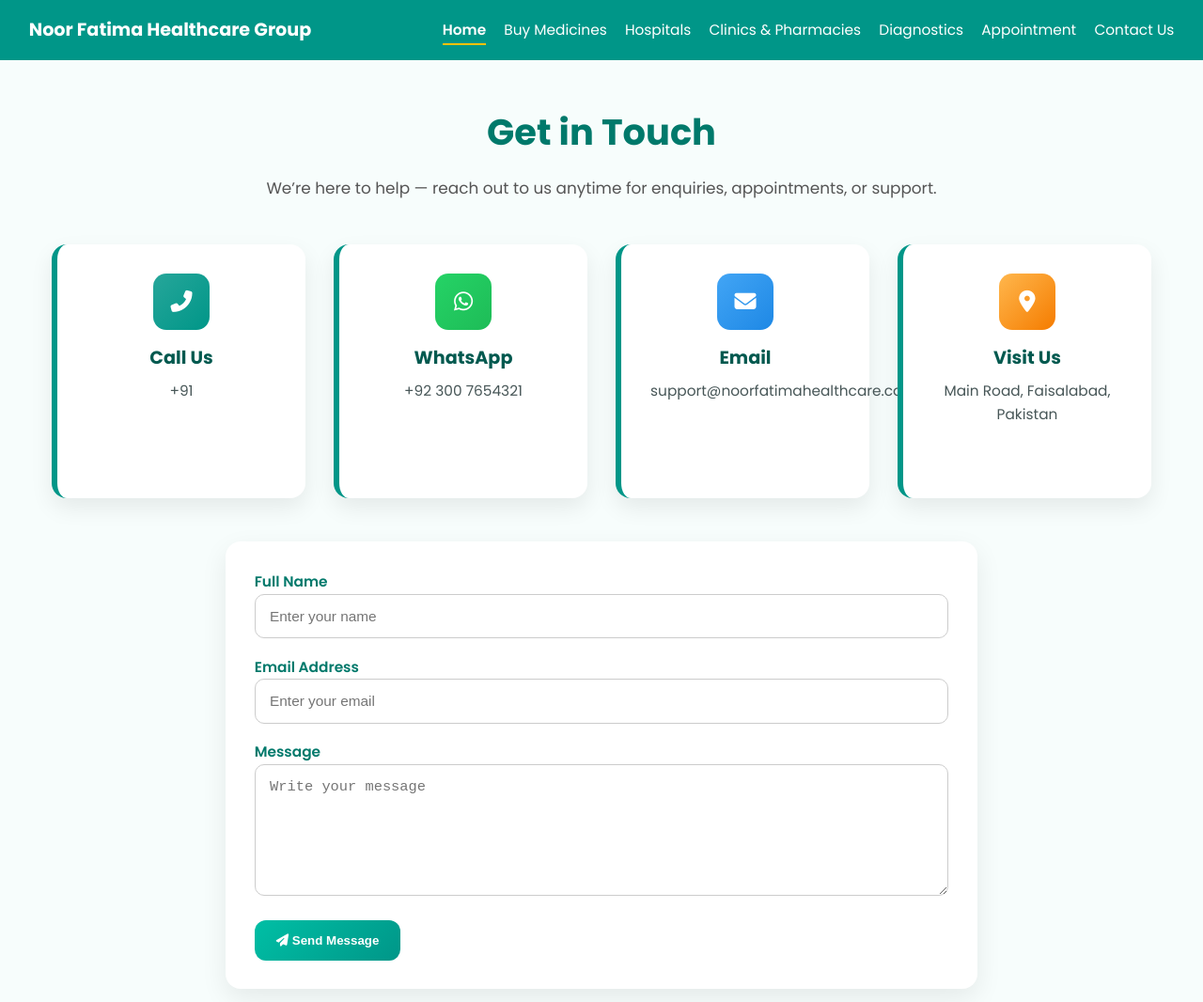
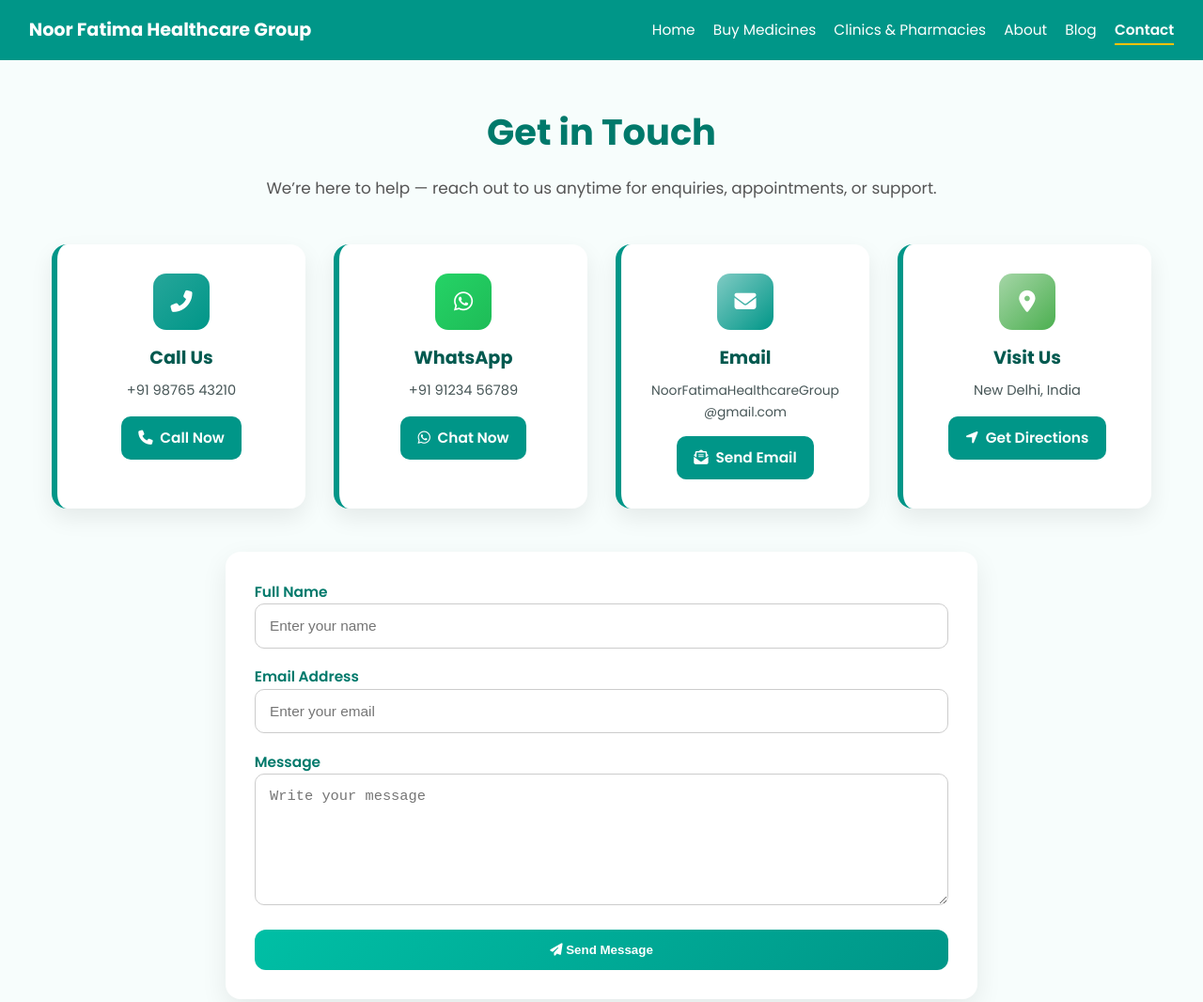
Before and after one commit to NoorFatimaHealthcareGroupNFHG/NoorFatimaHealthcareGroup, a plain HTML site: page contact.html in a window 1280 px wide. Shown: the top 1066 px of the page at 94% size. Drawn offline with Linux system fonts and the light colour scheme.

Commit message:
Add files via upload

```diff
--- a/contact.html
+++ b/contact.html
@@ -15,53 +15,29 @@
     /* RESET & BASE */
     * { margin: 0; padding: 0; box-sizing: border-box; }
     html, body { width: 100%; min-height: 100%; overflow-x: hidden; font-size: clamp(14px, 1.2vw, 18px); }
-    body {
-      font-family: 'Poppins', sans-serif;
-      background: #f7fdfc;
-      color: #333;
-      line-height: 1.6;
-    }
+    body { font-family: 'Poppins', sans-serif; background: #f7fdfc; color: #333; line-height: 1.6; }
     a { text-decoration: none; color: inherit; }
 
-    /* SKIP LINK */
-    .skip-link {
-      position: absolute; top: -40px; left: 0;
-      background: #009688; color: #fff; padding: 8px 16px;
-      z-index: 1000; border-radius: 4px; font-weight: 600;
-      transition: top 0.3s ease;
-    }
-    .skip-link:focus { top: 10px; }
-
-    /* NAVBAR (from index.html) */
+    /* NAVBAR (same as index.html) */
     .navbar {
       display: flex; justify-content: space-between; align-items: center;
-      width: 100%; padding: 1rem 2rem; background: #009688; gap: 1rem;
-      box-sizing: border-box; min-height: 64px;
+      width: 100%; padding: 1rem 2rem; background: #009688;
+      min-height: 64px; gap: 1rem;
     }
-    .navbar .logo { font-size: 1.25rem; font-weight: 700; color: white; line-height: 1; }
-    .navbar nav ul { list-style: none; display: flex; gap: 1.25rem; align-items: center; }
-    .navbar nav ul li a {
-      color: white; font-weight: 500; padding-bottom: 0.25rem;
-      transition: all 0.2s; line-height: 1;
-    }
+    .navbar .logo { font-size: 1.25rem; font-weight: 700; color: white; }
+    .navbar nav ul { list-style: none; display: flex; gap: 1.25rem; }
+    .navbar nav ul li a { color: white; font-weight: 500; padding-bottom: 0.25rem; transition: all 0.2s; }
     .navbar nav ul li a.active,
     .navbar nav ul li a:hover { font-weight: 600; border-bottom: 2px solid #ffc107; }
-    .menu-toggle {
-      display: none; background: none; border: none; color: white;
-      font-size: 1.5rem; cursor: pointer; padding: 6px; line-height: 1;
-    }
+    .menu-toggle { display: none; background: none; border: none; color: white; font-size: 1.5rem; cursor: pointer; }
 
     /* CONTACT SECTION */
-    .contact-section {
-      max-width: 1200px; margin: 3rem auto; padding: 0 1rem;
-    }
+    .contact-section { max-width: 1200px; margin: 3rem auto; padding: 0 1rem; }
     .contact-section h2 {
-      text-align: center; font-size: 2.5rem; font-weight: 800;
-      color: #00796b; margin-bottom: 1rem;
+      text-align: center; font-size: 2.5rem; font-weight: 800; color: #00796b; margin-bottom: 1rem;
     }
     .contact-section p {
-      text-align: center; color: #555; font-size: 1.1rem;
-      max-width: 720px; margin: 0 auto 3rem;
+      text-align: center; color: #555; font-size: 1.1rem; max-width: 720px; margin: 0 auto 3rem;
     }
 
     /* CONTACT CARDS */
@@ -72,23 +48,37 @@
     .contact-card {
       background: #fff; padding: 2rem; border-radius: 16px;
       box-shadow: 0 10px 24px rgba(0,0,0,0.08);
-      text-align: center; transition: transform 0.3s ease, box-shadow 0.3s ease;
-      border-left: 6px solid #009688;
+      text-align: center; border-left: 6px solid #009688;
+      transition: transform 0.3s ease, box-shadow 0.3s ease;
     }
-    .contact-card:hover {
-      transform: translateY(-8px);
-      box-shadow: 0 16px 40px rgba(0,0,0,0.12);
-    }
+    .contact-card:hover { transform: translateY(-8px); box-shadow: 0 16px 40px rgba(0,0,0,0.12); }
     .contact-card .icon {
       width: 60px; height: 60px; display: flex; align-items: center; justify-content: center;
       border-radius: 14px; font-size: 1.5rem; color: #fff; margin: 0 auto 1rem;
     }
     .contact-card .icon.phone { background: linear-gradient(135deg,#26a69a,#009688); }
     .contact-card .icon.whatsapp { background: linear-gradient(135deg,#25d366,#1ebc57); }
-    .contact-card .icon.email { background: linear-gradient(135deg,#42a5f5,#1e88e5); }
-    .contact-card .icon.map { background: linear-gradient(135deg,#ffb74d,#f57c00); }
+    .contact-card .icon.email { background: linear-gradient(135deg,#80cbc4,#009688); }
+    .contact-card .icon.map { background: linear-gradient(135deg,#a5d6a7,#4caf50); }
     .contact-card h3 { font-size: 1.25rem; font-weight: 700; color: #00594f; margin-bottom: .5rem; }
-    .contact-card p { font-size: 1rem; color: #475657; }
+
+    /* FIX EMAIL WRAPPING */
+    .contact-card p {
+      font-size: 0.95rem; color: #475657; margin-bottom: 1rem;
+      word-break: break-word; overflow-wrap: anywhere;
+    }
+    .contact-card.email p {
+      font-size: 0.9rem; word-break: break-all;
+    }
+
+    /* CARD BUTTONS */
+    .contact-card .btn {
+      display: inline-flex; align-items: center; gap: .5rem;
+      padding: .7rem 1.2rem; border-radius: 10px; font-weight: 600;
+      color: #fff; background: #009688; transition: background .3s, transform .2s;
+    }
+    .contact-card .btn:hover { background: #00796b; transform: translateY(-3px); }
+    .btn i { font-size: 1rem; }
 
     /* CONTACT FORM */
     .form-wrapper {
@@ -107,36 +97,22 @@
     button {
       background: linear-gradient(135deg,#00bfa5,#009688); color: #fff;
       font-weight: 700; padding: 0.9rem 1.5rem; border: none; border-radius: 12px;
-      cursor: pointer; transition: background 0.3s ease, transform 0.2s ease;
-      justify-self: start;
+      cursor: pointer; transition: background 0.3s, transform 0.2s;
     }
     button:hover { background: #00796b; transform: translateY(-3px); }
 
-    /* FOOTER (from index.html) */
-    footer {
-      background: #ffffff; border-top: 4px solid #009688; padding: 3rem 1rem 1rem;
-      color: #009688; font-family: 'Poppins', sans-serif; box-shadow: 0 -4px 12px rgba(0,0,0,0.05);
-    }
-    .footer-container {
-      display: grid; grid-template-columns: repeat(auto-fit, minmax(200px, 1fr));
-      gap: 2rem; padding-bottom: 2rem;
-    }
+    /* FOOTER (same as index.html) */
+    footer { background: #ffffff; border-top: 4px solid #009688; padding: 3rem 1rem 1rem; color: #009688; box-shadow: 0 -4px 12px rgba(0,0,0,0.05); }
+    .footer-container { display: grid; grid-template-columns: repeat(auto-fit, minmax(200px, 1fr)); gap: 2rem; padding-bottom: 2rem; }
     .footer-column h3 { font-weight: 800; margin-bottom: 1rem; font-size: 1.1rem; color: #00796b; }
     .footer-column ul { list-style: none; padding: 0; margin: 0; }
     .footer-column ul li { margin-bottom: 0.6rem; }
     .footer-column ul li a { color: #00796b; font-weight: 600; transition: all 0.3s; }
     .footer-column ul li a:hover { color: #004d40; text-decoration: underline; }
     .social-icons { display: flex; gap: 0.6rem; }
-    .social-icons a {
-      width: 35px; height: 35px; display: flex; align-items: center; justify-content: center;
-      border-radius: 50%; background: #009688; color: white; font-size: 1rem;
-      transition: background 0.3s, transform 0.3s;
-    }
+    .social-icons a { width: 35px; height: 35px; display: flex; align-items: center; justify-content: center; border-radius: 50%; background: #009688; color: white; font-size: 1rem; transition: background 0.3s, transform 0.3s; }
     .social-icons a:hover { background: #00695c; transform: translateY(-3px); }
-    .footer-bottom {
-      text-align: center; font-weight: 800; font-size: 0.95rem; padding-top: 1.5rem; color: #004d40;
-      border-top: 2px solid rgba(0, 150, 136, 0.2);
-    }
+    .footer-bottom { text-align: center; font-weight: 800; font-size: 0.95rem; padding-top: 1.5rem; color: #004d40; border-top: 2px solid rgba(0, 150, 136, 0.2); }
 
     /* RESPONSIVE */
     @media (max-width: 768px) {
@@ -147,7 +123,7 @@
         width: 100%; background: #009688; max-height: 0; overflow: hidden;
         transition: max-height 0.3s ease;
       }
-      .navbar nav ul { flex-direction: column; gap: 0; padding: 0; }
+      .navbar nav ul { flex-direction: column; gap: 0; }
       .navbar nav ul li { border-top: 1px solid rgba(255,255,255,0.2); }
       .navbar nav ul li a { display: block; padding: 0.75rem 1rem; }
       .navbar nav.open { max-height: 500px; }
@@ -157,32 +133,26 @@
   </style>
 </head>
 <body>
-  <!-- SKIP LINK -->
-  <a href="#main-content" class="skip-link">Skip to main content</a>
-
   <!-- NAVBAR -->
   <header>
     <div class="navbar">
       <a href="index.html" class="logo">Noor Fatima Healthcare Group</a>
-      <button class="menu-toggle" aria-label="Toggle navigation menu" aria-expanded="false" aria-controls="primary-nav">
-        <i class="fas fa-bars"></i>
-      </button>
-      <nav id="primary-nav">
+      <button class="menu-toggle"><i class="fas fa-bars"></i></button>
+      <nav>
         <ul>
-          <li><a href="index.html" class="active">Home</a></li>
+          <li><a href="index.html">Home</a></li>
           <li><a href="order.html">Buy Medicines</a></li>
-          <li><a href="hospitals.html">Hospitals</a></li>
-          <li><a href="clinics-pharmacies.html">Clinics &amp; Pharmacies</a></li>
-          <li><a href="diagnostics.html">Diagnostics</a></li>
-          <li><a href="appointment.html">Appointment</a></li>
-          <li><a href="contact.html">Contact Us</a></li>
+          <li><a href="clinics-pharmacies.html">Clinics & Pharmacies</a></li>
+          <li><a href="about.html">About</a></li>
+          <li><a href="blog.html">Blog</a></li>
+          <li><a href="contact.html" class="active">Contact</a></li>
         </ul>
       </nav>
     </div>
   </header>
 
   <!-- CONTACT SECTION -->
-  <main id="main-content" class="contact-section">
+  <main class="contact-section">
     <h2>Get in Touch</h2>
     <p>We’re here to help — reach out to us anytime for enquiries, appointments, or support.</p>
 
@@ -191,22 +161,26 @@
       <div class="contact-card">
         <div class="icon phone"><i class="fas fa-phone-alt"></i></div>
         <h3>Call Us</h3>
-        <p>+91</p>
+        <p>+91 98765 43210</p>
+        <a href="tel:+919876543210" class="btn"><i class="fas fa-phone"></i> Call Now</a>
       </div>
       <div class="contact-card">
         <div class="icon whatsapp"><i class="fab fa-whatsapp"></i></div>
         <h3>WhatsApp</h3>
-        <p>+92 300 7654321</p>
+        <p>+91 91234 56789</p>
+        <a href="https://wa.me/919123456789" target="_blank" class="btn"><i class="fab fa-whatsapp"></i> Chat Now</a>
       </div>
-      <div class="contact-card">
+      <div class="contact-card email">
         <div class="icon email"><i class="fas fa-envelope"></i></div>
         <h3>Email</h3>
-        <p>support@noorfatimahealthcare.com</p>
+        <p>NoorFatimaHealthcareGroup@gmail.com</p>
+        <a href="mailto:NoorFatimaHealthcareGroup@gmail.com" class="btn"><i class="fas fa-envelope-open-text"></i> Send Email</a>
       </div>
       <div class="contact-card">
         <div class="icon map"><i class="fas fa-map-marker-alt"></i></div>
         <h3>Visit Us</h3>
-        <p>Main Road, Faisalabad, Pakistan</p>
+        <p>New Delhi, India</p>
+        <a href="https://www.google.com/maps" target="_blank" class="btn"><i class="fas fa-location-arrow"></i> Get Directions</a>
       </div>
     </div>
 
@@ -235,9 +209,7 @@
     <div class="footer-container">
       <div class="footer-column">
         <h3>Products</h3>
-        <ul>
-          <li><a href="order.html">Buy Medicines</a></li>
-        </ul>
+        <ul><li><a href="order.html">Buy Medicines</a></li></ul>
       </div>
       <div class="footer-column">
         <h3>About</h3>
@@ -266,19 +238,15 @@
         </div>
       </div>
     </div>
-    <div class="footer-bottom">
-      &copy; 2025 Noor Fatima Healthcare Group. All rights reserved.
-    </div>
+    <div class="footer-bottom">&copy; 2025 Noor Fatima Healthcare Group. All rights reserved.</div>
   </footer>
 
-  <!-- SCRIPT: Navbar toggle -->
+  <!-- SCRIPT -->
   <script>
     const menuToggle = document.querySelector('.menu-toggle');
     const nav = document.querySelector('.navbar nav');
     menuToggle.addEventListener('click', () => {
       nav.classList.toggle('open');
-      const expanded = menuToggle.getAttribute('aria-expanded') === 'true' || false;
-      menuToggle.setAttribute('aria-expanded', !expanded);
     });
   </script>
 </body>
```
